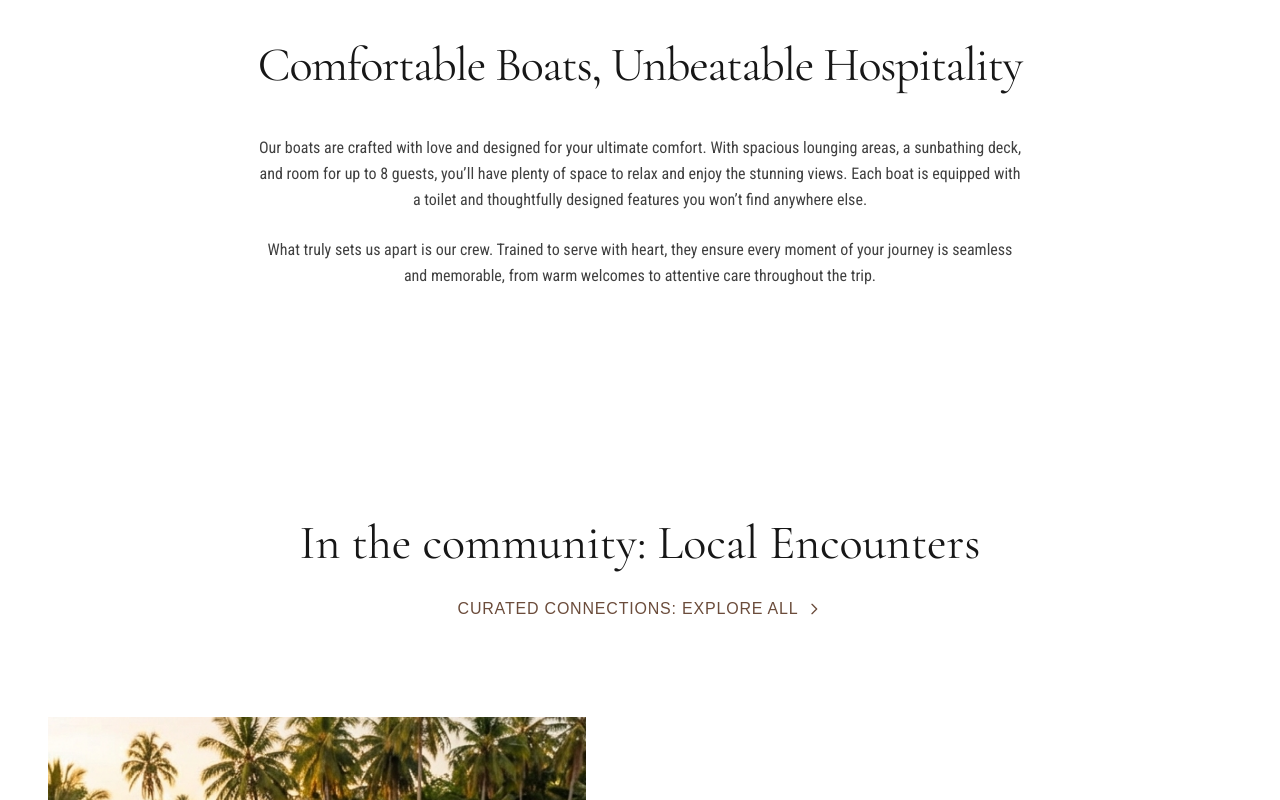
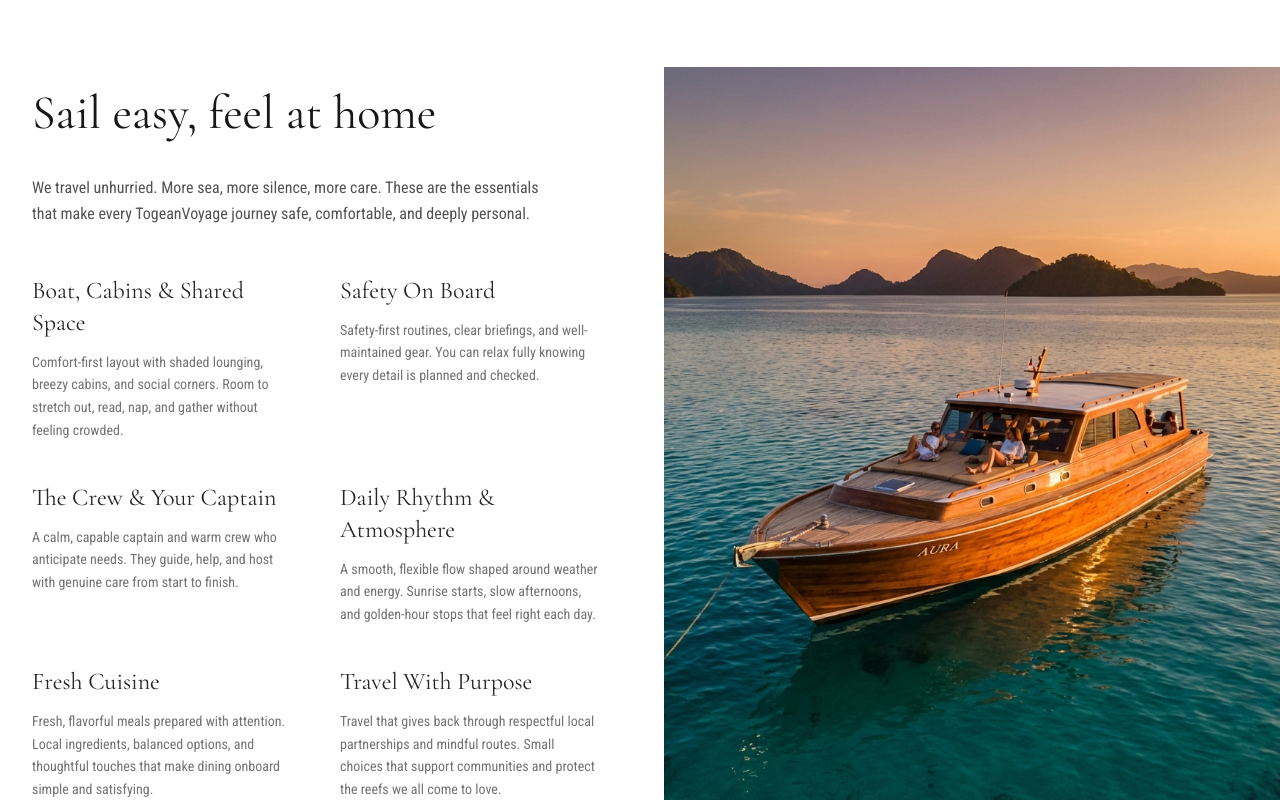
Before and after one commit to AhmadDzulfikar/togean-voyage, a Next.js app: page / in a window 1280 px wide. Shown: the part 1420-2220 px from the top of the page. Built offline with nearby package versions, Linux system fonts and the light colour scheme.

Commit message:
feat: Kapal Safety Experience, but still bug if i tap an item (arrow/chevron)

```diff
--- a/src/app/page.tsx
+++ b/src/app/page.tsx
@@ -4,14 +4,14 @@
  * Section naming convention:
  * - Hero: Top video section
  * - Destination: SpotlightCarousel section
- * - Kapal Safety & Experience: BoatsHospitalityIntro section
+ * - Safety & Experience Ship: KapalSafetyExperience section
  * - Local Community: LocalCommunity zig-zag parallax section
  */
 
 import Hero from "@/components/Hero";
 import Navbar from "@/components/Navbar";
 import SpotlightCarousel from "@/components/SpotlightCarousel";
-import BoatsHospitalityIntro from "@/components/BoatsHospitalityIntro";
+import KapalSafetyExperience from "@/components/KapalSafetyExperience";
 import LocalCommunity from "@/components/LocalCommunity";
 
 export default function Home() {
@@ -22,8 +22,8 @@ export default function Home() {
         <Hero />
         {/* Destination Section */}
         <SpotlightCarousel />
-        {/* Kapal Safety & Experience Section */}
-        <BoatsHospitalityIntro />
+        {/* Safety & Experience Ship Section */}
+        <KapalSafetyExperience />
         {/* Local Community Section */}
         <LocalCommunity />
       </main>
--- /dev/null
+++ b/src/components/KapalSafetyExperience.tsx
@@ -0,0 +1,217 @@
+"use client";
+
+/**
+ * Safety & Experience Ship Section
+ *
+ * Displays boat safety and experience features with:
+ * - Desktop: Split layout with 2-column feature grid + right-aligned image
+ * - Mobile: Accordion layout for compact scrolling
+ *
+ * Section naming convention:
+ * - Destination (SpotlightCarousel)
+ * - Safety & Experience Ship (this component)
+ * - Local Community (LocalCommunity)
+ */
+
+import Image from "next/image";
+import { useState, useRef, useEffect } from "react";
+
+// Feature items data
+const features = [
+    {
+        id: "boat-cabins",
+        title: "Boat, Cabins & Shared Space",
+        description:
+            "Comfort-first layout with shaded lounging, breezy cabins, and social corners. Room to stretch out, read, nap, and gather without feeling crowded.",
+    },
+    {
+        id: "safety",
+        title: "Safety On Board",
+        description:
+            "Safety-first routines, clear briefings, and well-maintained gear. You can relax fully knowing every detail is planned and checked.",
+    },
+    {
+        id: "crew",
+        title: "The Crew & Your Captain",
+        description:
+            "A calm, capable captain and warm crew who anticipate needs. They guide, help, and host with genuine care from start to finish.",
+    },
+    {
+        id: "rhythm",
+        title: "Daily Rhythm & Atmosphere",
+        description:
+            "A smooth, flexible flow shaped around weather and energy. Sunrise starts, slow afternoons, and golden-hour stops that feel right each day.",
+    },
+    {
+        id: "cuisine",
+        title: "Fresh Cuisine",
+        description:
+            "Fresh, flavorful meals prepared with attention. Local ingredients, balanced options, and thoughtful touches that make dining onboard simple and satisfying.",
+    },
+    {
+        id: "purpose",
+        title: "Travel With Purpose",
+        description:
+            "Travel that gives back through respectful local partnerships and mindful routes. Small choices that support communities and protect the reefs we all come to love.",
+    },
+];
+
+// Accordion Item Component (Mobile)
+function AccordionItem({
+    feature,
+    isOpen,
+    onToggle,
+}: {
+    feature: (typeof features)[0];
+    isOpen: boolean;
+    onToggle: () => void;
+}) {
+    const contentRef = useRef<HTMLDivElement>(null);
+    const [maxHeight, setMaxHeight] = useState(0);
+
+    useEffect(() => {
+        if (contentRef.current) {
+            setMaxHeight(contentRef.current.scrollHeight);
+        }
+    }, []);
+
+    return (
+        <div className="border-b border-neutral-200">
+            <button
+                onClick={onToggle}
+                aria-expanded={isOpen}
+                aria-controls={`accordion-content-${feature.id}`}
+                className="w-full flex items-center justify-between py-4 px-2 text-left focus:outline-none focus:ring-2 focus:ring-[#6b4c3b] focus:ring-offset-2 rounded"
+            >
+                <span className="font-canto text-lg text-neutral-900">
+                    {feature.title}
+                </span>
+                <svg
+                    className={`w-5 h-5 text-neutral-500 transition-transform duration-300 ease-out ${isOpen ? "rotate-90" : ""
+                        }`}
+                    fill="none"
+                    stroke="currentColor"
+                    viewBox="0 0 24 24"
+                >
+                    <path
+                        strokeLinecap="round"
+                        strokeLinejoin="round"
+                        strokeWidth={2}
+                        d="M9 5l7 7-7 7"
+                    />
+                </svg>
+            </button>
+            <div
+                id={`accordion-content-${feature.id}`}
+                ref={contentRef}
+                className="overflow-hidden transition-all duration-300 ease-out"
+                style={{
+                    maxHeight: isOpen ? `${maxHeight}px` : "0px",
+                    opacity: isOpen ? 1 : 0,
+                }}
+            >
+                <p className="px-2 pb-4 font-avenir text-sm leading-relaxed text-neutral-600">
+                    {feature.description}
+                </p>
+            </div>
+        </div>
+    );
+}
+
+export default function KapalSafetyExperience() {
+    const [openAccordionId, setOpenAccordionId] = useState<string | null>(null);
+
+    const toggleAccordion = (id: string) => {
+        setOpenAccordionId((prev) => (prev === id ? null : id));
+    };
+
+    return (
+        <section className="bg-white py-16 md:py-24 lg:py-32">
+            {/* Desktop/Tablet Layout */}
+            <div className="hidden md:block">
+                <div className="mx-auto max-w-7xl">
+                    <div className="grid grid-cols-2 gap-8 lg:gap-12">
+                        {/* Left Column: Text Content */}
+                        <div className="pl-6 lg:pl-8 pr-4 flex flex-col justify-center">
+                            {/* Title */}
+                            <h2 className="font-canto text-3xl md:text-4xl lg:text-5xl leading-tight text-neutral-900">
+                                Sail easy, feel at home
+                            </h2>
+
+                            {/* Intro */}
+                            <p className="mt-6 md:mt-8 font-avenir text-sm md:text-base leading-relaxed text-neutral-600 max-w-lg">
+                                We travel unhurried. More sea, more silence, more care. These
+                                are the essentials that make every TogeanVoyage journey safe,
+                                comfortable, and deeply personal.
+                            </p>
+
+                            {/* Feature Grid (2 columns × 3 rows) */}
+                            <div className="mt-10 md:mt-12 grid grid-cols-2 gap-x-8 gap-y-8 lg:gap-x-12 lg:gap-y-10">
+                                {features.map((feature) => (
+                                    <div key={feature.id}>
+                                        <h3 className="font-canto text-xl md:text-2xl text-neutral-800">
+                                            {feature.title}
+                                        </h3>
+                                        <p className="mt-3 font-avenir text-sm leading-relaxed text-neutral-500">
+                                            {feature.description}
+                                        </p>
+                                    </div>
+                                ))}
+                            </div>
+                        </div>
+
+                        {/* Right Column: Image (aligned to right edge) */}
+                        <div className="relative h-[600px] lg:h-[750px]">
+                            <Image
+                                src="/kapal-safety-experience.webp"
+                                alt="Luxury wooden boat in turquoise Togean waters"
+                                fill
+                                className="object-cover object-center"
+                                sizes="(max-width: 1024px) 50vw, 50vw"
+                                priority
+                            />
+                        </div>
+                    </div>
+                </div>
+            </div>
+
+            {/* Mobile Layout */}
+            <div className="md:hidden px-4">
+                {/* Title */}
+                <h2 className="font-canto text-3xl leading-tight text-neutral-900 text-center">
+                    Sail easy, feel at home
+                </h2>
+
+                {/* Intro */}
+                <p className="mt-6 font-avenir text-sm leading-relaxed text-neutral-600 text-center">
+                    We travel unhurried. More sea, more silence, more care. These are
+                    the essentials that make every TogeanVoyage journey safe,
+                    comfortable, and deeply personal.
+                </p>
+
+                {/* Image */}
+                <div className="mt-8 relative w-full aspect-[4/3]">
+                    <Image
+                        src="/kapal-safety-experience.webp"
+                        alt="Luxury wooden boat in turquoise Togean waters"
+                        fill
+                        className="object-cover"
+                        sizes="100vw"
+                    />
+                </div>
+
+                {/* Accordion */}
+                <div className="mt-8">
+                    {features.map((feature) => (
+                        <AccordionItem
+                            key={feature.id}
+                            feature={feature}
+                            isOpen={openAccordionId === feature.id}
+                            onToggle={() => toggleAccordion(feature.id)}
+                        />
+                    ))}
+                </div>
+            </div>
+        </section>
+    );
+}
```
Also changed, not shown: public/kapal-safety-experience.webp (added).
